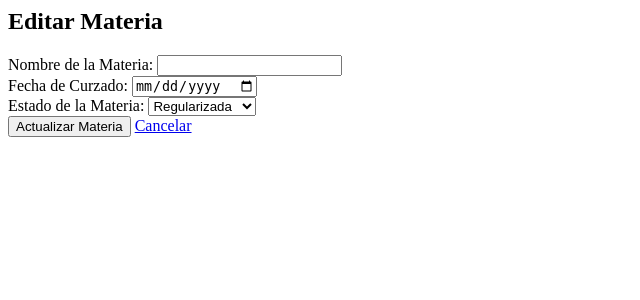
After one commit to pablodaniel-a11y/proyecto-web, a PHP site: page /edit.php in a window 1280 px wide. The commit adds this page. Shown: the top 300 px of the page, without its empty margins (0-640 px from the left). Run offline with PHP 8.4, Linux system fonts and the light colour scheme.

Commit message:
Agregar Editar y Modificado BD del Eliminar

```diff
--- /dev/null
+++ b/Views/Materias/edit.php
@@ -0,0 +1,18 @@
+<article clase="formulario_tabla">
+    <h2> Editar Materia </h2>
+    <form id="form_edit" action="../Public/index.php?accion=actualizar" method="post">
+        <input type="hidden" name="id_materia" value="<?php echo htmlspecialchars($materia['id_materia'] ?? ''); ?>" />
+        <label for="nom_mat"> Nombre de la Materia: </label>
+        <input type="text" id="nom_mat" name="nom_mat" value="<?php echo htmlspecialchars($materia['nombre_materia'] ?? ''); ?>" />
+        <br><label for="fech_mat"> Fecha de Curzado: </label>
+        <input type="date" id="fech_mat" name="fech_mat" value="<?php echo htmlspecialchars($materia['fecha'] ?? '')  ?>" />
+        <br><label for="est_mat"> Estado de la Materia: </label>
+        <select id="est_mat" name="est_mat">
+            <option value="1" <?php echo (isset($materia['id_estado'])&& $materia['id_estado']==1) ? 'selected' : ''; ?>>Regularizada </option>
+            <option value="2" <?php echo (isset($materia['id_estado'])&& $materia['id_estado']==2) ? 'selected' : ''; ?>>Libre </option>
+            <option value="3" <?php echo (isset($materia['id_estado'])&& $materia['id_estado']==3) ? 'selected' : ''; ?>>Promocionado </option>
+        </select>
+        <br><button type="submit">Actualizar Materia</button>
+        <a href="index.php?seccion=matfin" class="boton_cancelar">Cancelar</a>
+    </form>
+</article>
--- a/Views/Materias/index.php
+++ b/Views/Materias/index.php
@@ -39,6 +39,7 @@
                 <th>Materia</th>
                 <th>Fecha Curzado</th>
                 <th>Estado</th>
+                <th>Editar</th>
                 <th>Eliminar</th>
             </tr>
         </thead>
@@ -55,6 +56,7 @@
                 <td><?php echo htmlspecialchars($row['nombre_materia']); ?> </td>
                 <td><?php echo htmlspecialchars($row['fecha']); ?></td>
                 <td><?php echo htmlspecialchars($texto_estado); ?></td>
+                <td class="botoness"><a href="index.php?seccion=editar&id=<?php echo (int)$row['id_materia'];?>" class="boton_editar">Editar</a></td>
                 <td class="botoness">
                     <form class="bto_eliminar" action="../Public/index.php?accion=eliminar" method="POST" onsubmit="return confirm('Esta seguro de eliminar esta materia?');">
                         <input type="hidden" name="id_materia" value="<?php echo (int)$row['id_materia']; ?>">
```
Also changed, not shown: Controllers/materiacontroller.php (+23 -0 lines), Models/materia.php (+17 -2 lines), archivosjs/validar_editar.js (added).
